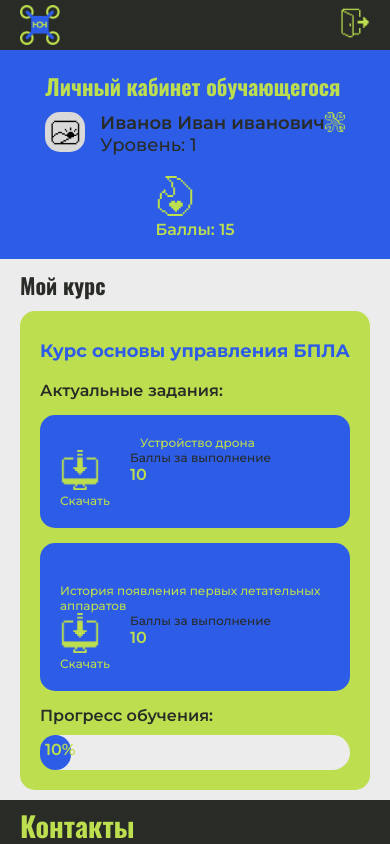
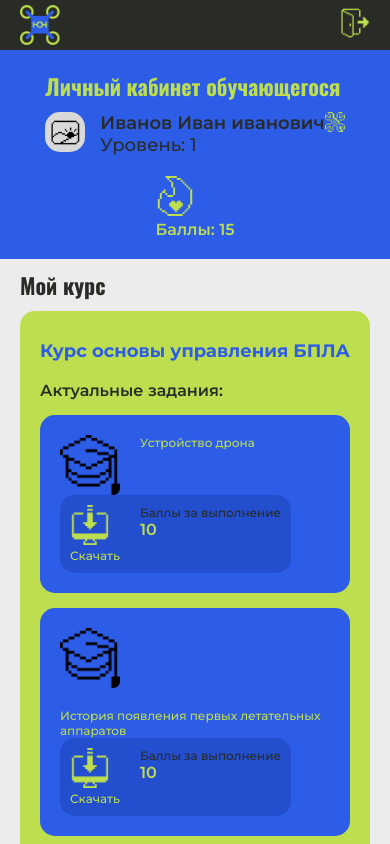
Before and after one commit to Hikabuchi/my-app, a React (Create React App) app: page /personal-account in a window 390 px wide. Shown: the top 844 px of the page. Built offline with nearby package versions, Linux system fonts and the light colour scheme.

Commit message:
update style

```diff
--- a/src/Pages/HomePage/HomePage.jsx
+++ b/src/Pages/HomePage/HomePage.jsx
@@ -11,9 +11,9 @@ const HomePage = () => {
     <div className="home-page">
       <Header />
       <main className='main'>
-        <section className="slider">
+        <div className="slider">
           <Slideshow />
-        </section>
+        </div>
         <section className="About-curse">
             <div className="about-curse-img">
               <img src={require('../../assets/images/azis-pradana-c_5tdM3RifY-unsplash.jpg')} alt="Logo" className='logo'/>
--- a/src/Pages/PersonalAccount/PersonalAccount.jsx
+++ b/src/Pages/PersonalAccount/PersonalAccount.jsx
@@ -49,7 +49,7 @@ const PersonalAccount = () => {
                                     <span>Устройство дрона</span>
                                 </div>
                             </div>
-                            <div className='content-task-student'>
+                            <div className='content-task-student content-task-student-2'>
                                <div className="download">
                                     <img src={require('../../assets/icons/Internet-Network-Computer-Download--Streamline-Pixel.png')} alt="Иконка" className='Internet-Network-img'/>
                                     <div>Скачать</div>
@@ -68,7 +68,7 @@ const PersonalAccount = () => {
                                 <span>История появления первых летательных аппаратов</span>
                             </div>
                         </div>
-                        <div className='content-task-student'>
+                        <div className='content-task-student content-task-student-2'>
                             <div className="download">
                             <img src={require('../../assets/icons/Internet-Network-Computer-Download--Streamline-Pixel.png')} alt="Иконка" className='Internet-Network-img'/>
                                 <div>Скачать</div>
--- a/src/Pages/PersonalAccount/PesonalAccount.css
+++ b/src/Pages/PersonalAccount/PesonalAccount.css
@@ -90,6 +90,12 @@
 .scores-num{
     font-size: 3rem;
     font-weight: 600;
+}
+
+.content-task-student-2{
+    padding: 10px;
+    border-radius: 15px;
+    background-color: var(--color3-1);
 }
 
 .link-student{
@@ -263,7 +269,7 @@
 @media (max-width: 600px) {
     .School-Science-img{
         width: 60px;
-        height: 0px;
+        height: 60px;
     }
 
     .Internet-Network-img{
--- a/src/Pages/TaskForStudent/TaskForStudent.css
+++ b/src/Pages/TaskForStudent/TaskForStudent.css
@@ -83,11 +83,11 @@
 
     .tasks-container{
         gap: 20px;
-        padding: 90px ;
+        padding: 60px ;
     }
 
     .cart-task-job{
-        padding: 30px;
+        padding: 20px;
     }
 
     .task-content{
@@ -95,9 +95,9 @@
     }
 
     .size-content{
-        max-width: 700px;
+        max-width: 500px;
     }
-    .Interface-Essential-img{
+    .School-Science-img{
         width: 60px;
         height: 60px;
     }
--- a/src/Pages/TaskForStudent/TaskForStudent.jsx
+++ b/src/Pages/TaskForStudent/TaskForStudent.jsx
@@ -98,7 +98,7 @@ const JobFilter = () => {
                                 <Link to={job.link} className='cart-task-job'>
                                 <div className='content-task'>
                                     <div>
-                                        <img src={job.imageEd} alt='h'/>
+                                        <img  src={job.imageEd} alt='Иконка' className='School-Science-img'/>
                                         <div className='status-task'>
                                             {job.status}
                                         </div>
@@ -114,7 +114,7 @@ const JobFilter = () => {
                                 </div>
                             <div>
                                     <div className='DownloadPDF'>
-                                        <img src={job.imagePDF} alt='h' />
+                                        <img src={job.imagePDF} alt='Иконка' className='Internet-Network-img' />
                                         <span>Скачать</span>
                                     </div>
                                     <div className="scores-task">
--- a/src/components/Footer/Footer.jsx
+++ b/src/components/Footer/Footer.jsx
@@ -7,7 +7,7 @@ const Footer = () => {
     <footer className="footer">
       <div className="contacts">
         <h2 className='footer-h2'>Контакты</h2>
-        <span>Телефон: <a href="tel:+7 (953) 259-08-58">+7 (953) 259-08-58</a> </span>
+        <span>Телефон: <a href="tel:+79532590858">+7 (953) 259-08-58</a> </span>
         <span>e-mail: <a href="mailto:info@itcube19.ru">info@itcube19.ru</a> </span>
         <div className="icons">
           <Link to="https://vk.com/it_cubeabakan" className="icon"><img src={require('../../assets/icons/VK.png')} alt="vk" className='vk'/></Link>
--- a/src/components/Header/Header.jsx
+++ b/src/components/Header/Header.jsx
@@ -30,10 +30,10 @@ const Header = () => {
           <li className='menu-item'>
             <Link to="/news-and-ewent">Новости и мерприятия</Link>
           </li>
+        </ul>
           <div className='container-profil'>
             <Link to="/login">Войти</Link>
           </div>
-        </ul>
       </nav>
       )}
     </div>
@@ -50,10 +50,13 @@ const Header = () => {
       <li className='menu-item'>
         <Link to="/news-and-ewent">Новости и мерприятия</Link>
       </li>
+      <li>
         <Link to="/login" className='container-profil'>
-      <div >Войти</div>
+          <div >Войти</div>
         </Link>
+      </li>
     </ul>
+
     </header>
   );
 };
--- a/src/index.css
+++ b/src/index.css
@@ -9,6 +9,7 @@
   --color2: #BCDE4F;
   --color2-1: #92b61b;
   --color3: #2D5CE7;
+  --color3-1: #234ece;
   --bac: #ECECEC;
   --error: #c40000;
 }
```
